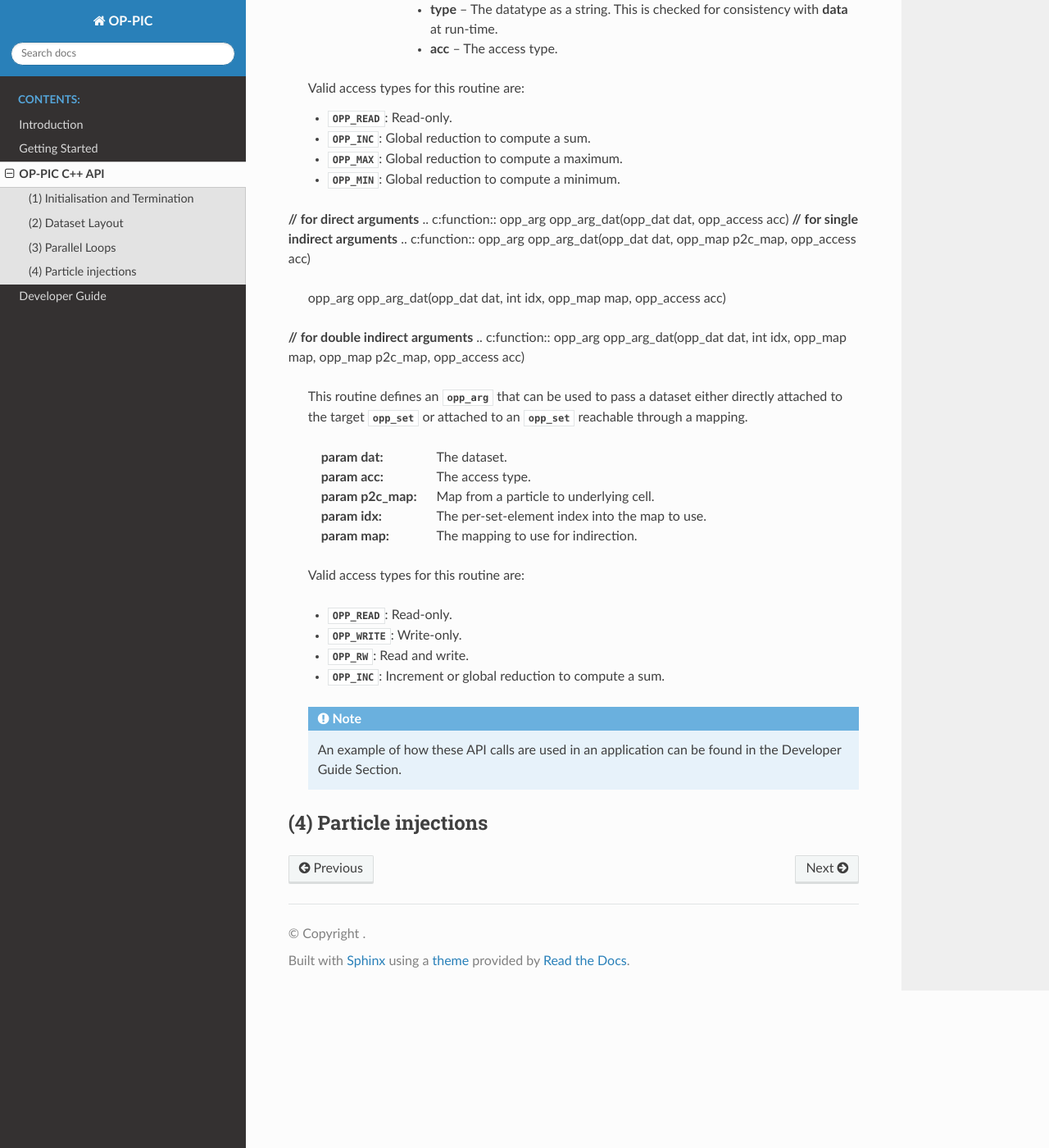
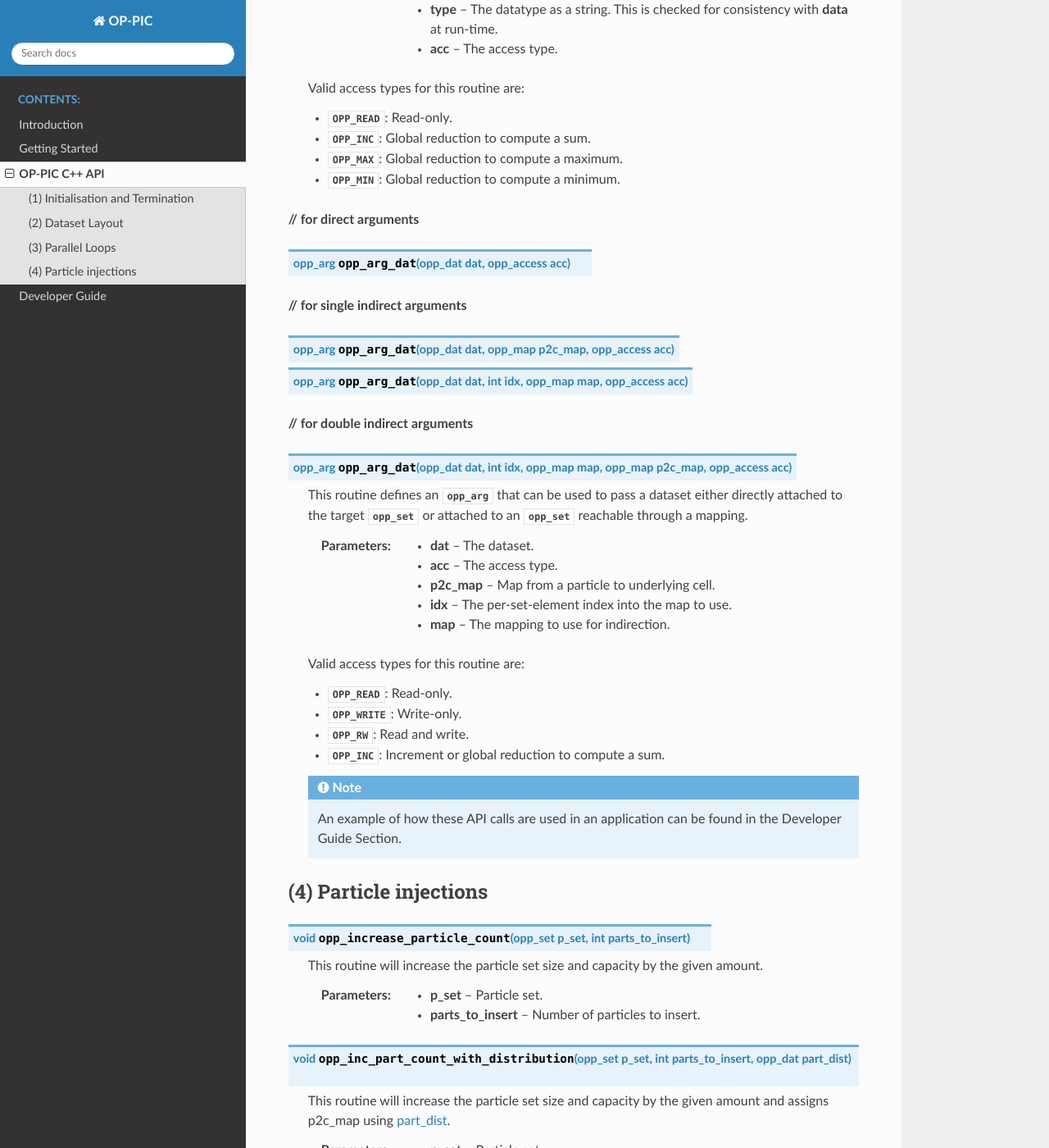
Before and after one commit to ZamanLantra/git_docs_test, a Sphinx documentation site: the page built from doc/api.rst, in a window 1280 px wide and 1400 px high, scrolled down 4428 px. Shown: the whole window at 82% size. Built offline with Sphinx 7.4.7 and the Read the Docs theme 2.0.0, drawn with Linux system fonts in a browser that asks for light colours; pages that are not in the unit, such as notebooks, are missing from menus; some of the changed text lies outside the part shown.

Commit message:
Update api.rst

```diff
--- a/doc/api.rst
+++ b/doc/api.rst
@@ -159,11 +159,16 @@ By default OP-PIC stores data in CPUs as AoS (Array of Structs) layout, matching
    - :c:data:`OPP_MIN`: Global reduction to compute a minimum.
 
 **// for direct arguments**
+
 .. c:function:: opp_arg opp_arg_dat(opp_dat dat, opp_access acc)
+
 **// for single indirect arguments**
+
 .. c:function:: opp_arg opp_arg_dat(opp_dat dat, opp_map p2c_map, opp_access acc)
    opp_arg opp_arg_dat(opp_dat dat, int idx, opp_map map, opp_access acc)
+
 **// for double indirect arguments**
+
 .. c:function:: opp_arg opp_arg_dat(opp_dat dat, int idx, opp_map map, opp_map p2c_map, opp_access acc)
 
    This routine defines an :c:type:`opp_arg` that can be used to pass a dataset either directly attached to the target :c:type:`opp_set` or attached to an :c:type:`opp_set` reachable through a mapping.
@@ -186,3 +191,21 @@ By default OP-PIC stores data in CPUs as AoS (Array of Structs) layout, matching
 
 (4) Particle injections
 ^^^^^^^^^^^^^^^^^^^^^^^
+
+.. c:function:: void opp_increase_particle_count(opp_set p_set, int parts_to_insert)
+
+   This routine will increase the particle set size and capacity by the given amount.
+
+   :param p_set: Particle set.
+   :param parts_to_insert: Number of particles to insert.
+
+.. c:function:: void opp_inc_part_count_with_distribution(opp_set p_set, int parts_to_insert, opp_dat part_dist)
+
+   This routine will increase the particle set size and capacity by the given amount and assigns :c:expr:`p2c_map` using :c:expr:`part_dist`.
+
+   :param p_set: Particle set.
+   :param parts_to_insert: Number of particles to insert.
+   :param part_dist: Particle distribution :c:expr:`opp_dat`.
+
+   .. note::
+      An example of how these API calls are used in an application can be found in the Developer Guide Section.
```
